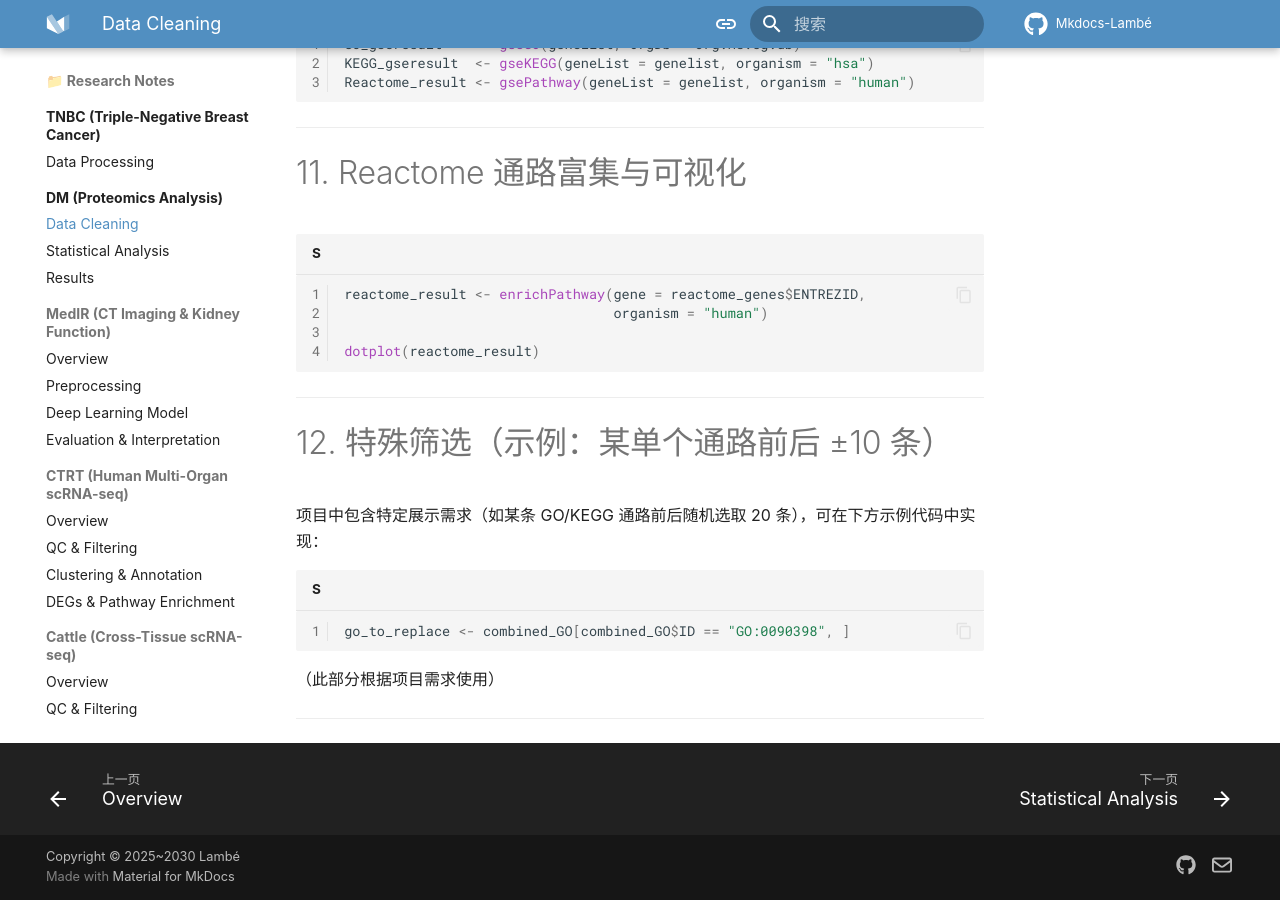
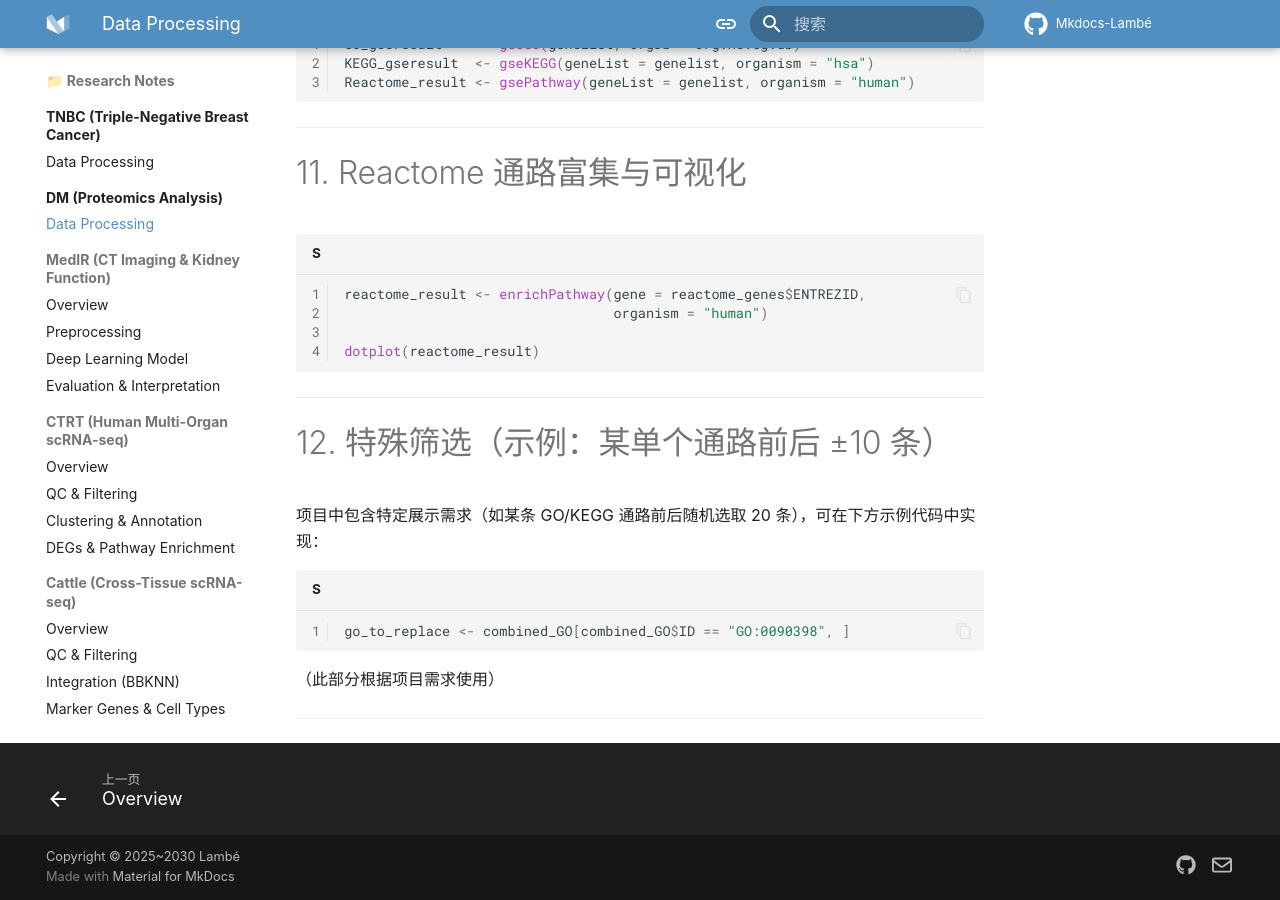
Before and after one commit to rosesheep5068/Mkdocs-Lamb-, an MkDocs documentation site: the page built from docs/notes/dm/data.md, in a window 1280 px wide and 900 px high, scrolled down 5839 px. Built offline with MkDocs 1.6.1 and Material for MkDocs 9.7.7, drawn with Linux system fonts in a browser that asks for light colours; comment, search, counter and statistics services are not loaded; a style sheet for code colours, icons or effects is not loaded.

Commit message:
Update mkdocs.yml

```diff
--- a/mkdocs.yml
+++ b/mkdocs.yml
@@ -75,9 +75,7 @@
 
       - DM (Proteomics Analysis):
           - Overview: notes/dm/index.md
-          - Data Cleaning: notes/dm/data.md
-          - Statistical Analysis: notes/dm/stat.md
-          - Results: notes/dm/results.md
+          - Data Processing: notes/dm/data.md
 
       - MedIR (CT Imaging & Kidney Function):
           - Overview: notes/medir_ct/index.md
```
